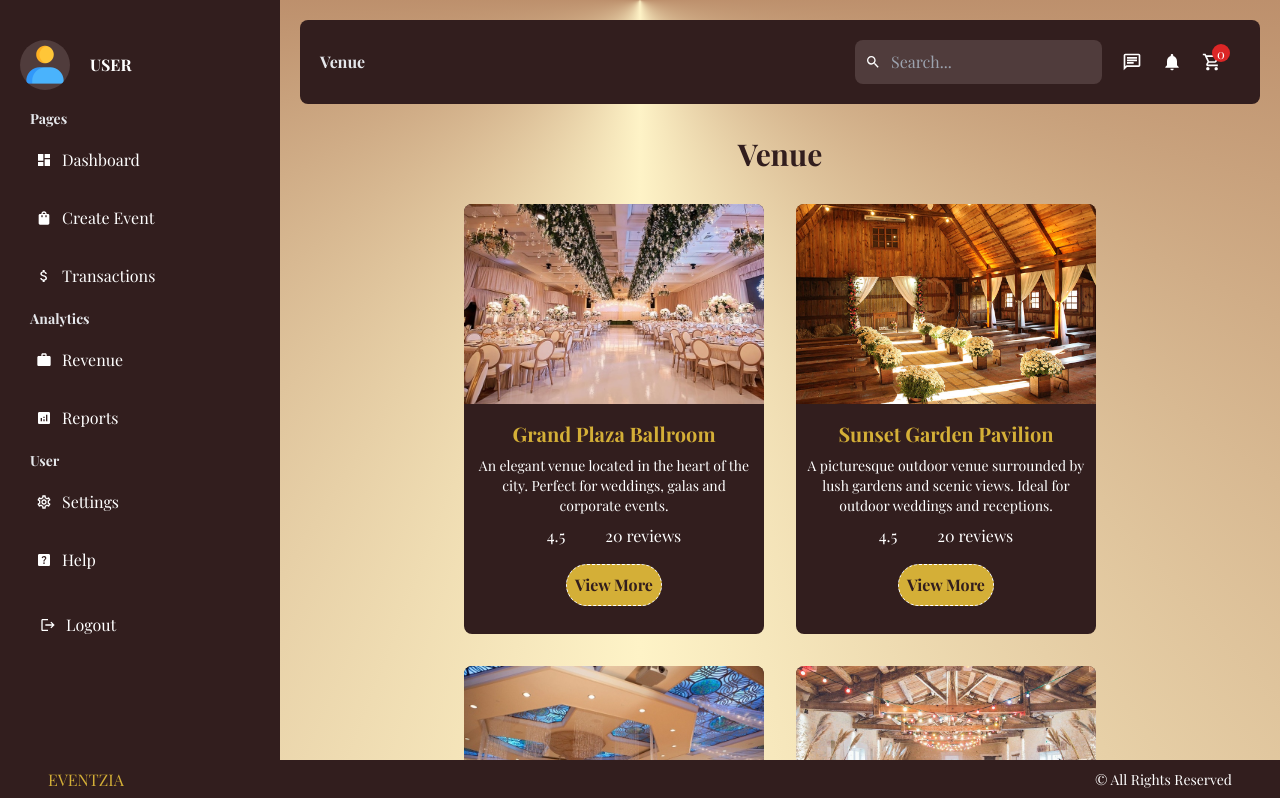
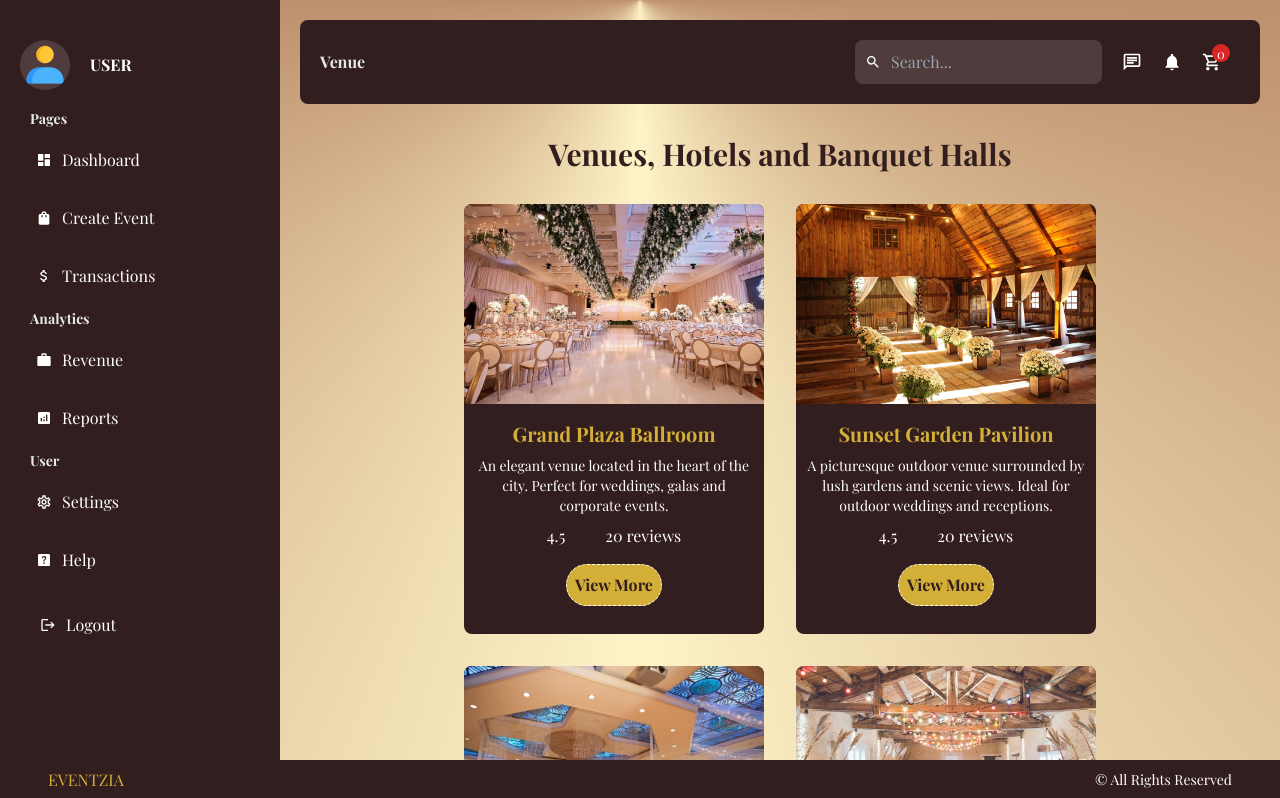
Before and after one commit to spacedust26/Eventzia, a Next.js app: page /dashboard/createEvent/add/venue in a window 1280 px wide. Shown: the top 798 px of the page. Built offline with nearby package versions, Linux system fonts and the light colour scheme; no server answers.

Commit message:
venue added

```diff
--- a/app/dashboard/createEvent/add/venue/page.js
+++ b/app/dashboard/createEvent/add/venue/page.js
@@ -73,7 +73,7 @@ const venue = [
 const Venue = () => {
   return (
     <div className='flex flex-col justify-center items-center m-8 gap-8'>
-      <h1 className='text-3xl font-bold text-[#321E1E]'>Venue</h1>
+      <h1 className='text-3xl font-bold text-[#321E1E]'>Venues, Hotels and Banquet Halls</h1>
 
 
         <div className='flex flex-row flex-wrap gap-8 justify-center'>
```
